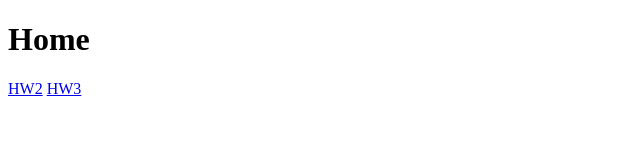
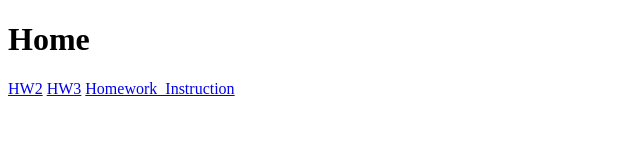
Before and after one commit to Lemonade68/ComputerGraphics, a plain HTML site: page index.html in a window 1280 px wide. Shown: the whole page, without its empty margins (0-640 px from the left). Drawn offline with Linux system fonts and the light colour scheme.

Commit message:
adding ins

```diff
--- a/index.html
+++ b/index.html
@@ -9,5 +9,6 @@
     <h1>Home</h1>
     <a href="./3d-wandering.html">HW2</a>
     <a href="./hw3.html">HW3</a>
+    <a href="./instruction.pdf">Homework_Instruction</a>
 </body>
 </html>
```
Also changed, not shown: 1 other file.
